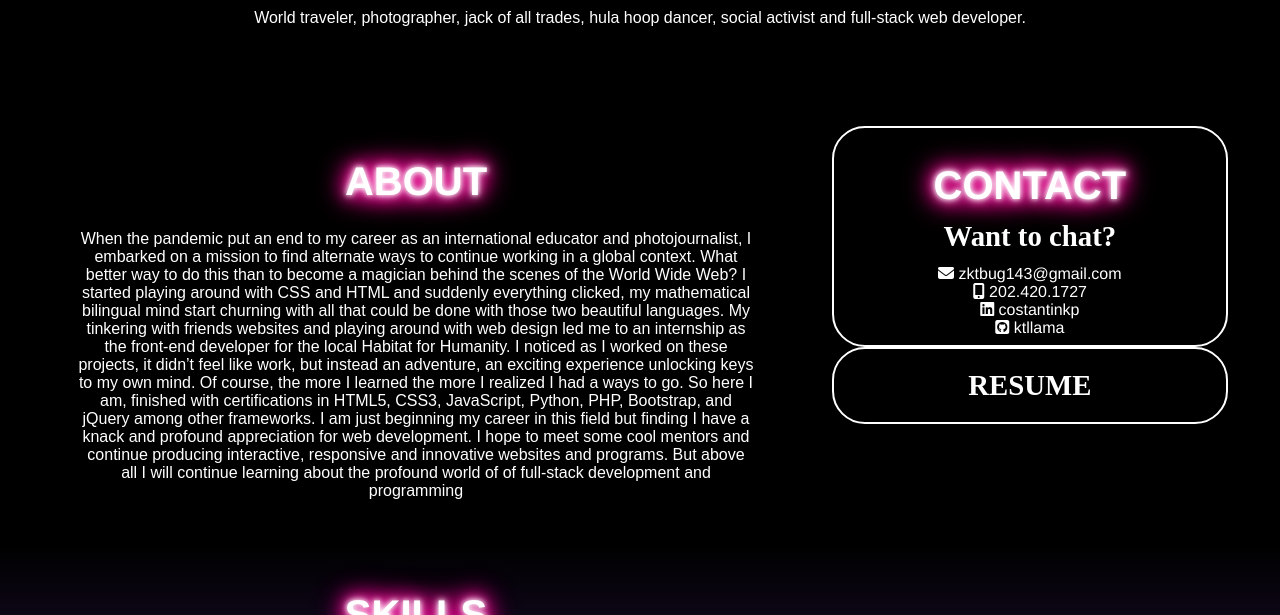
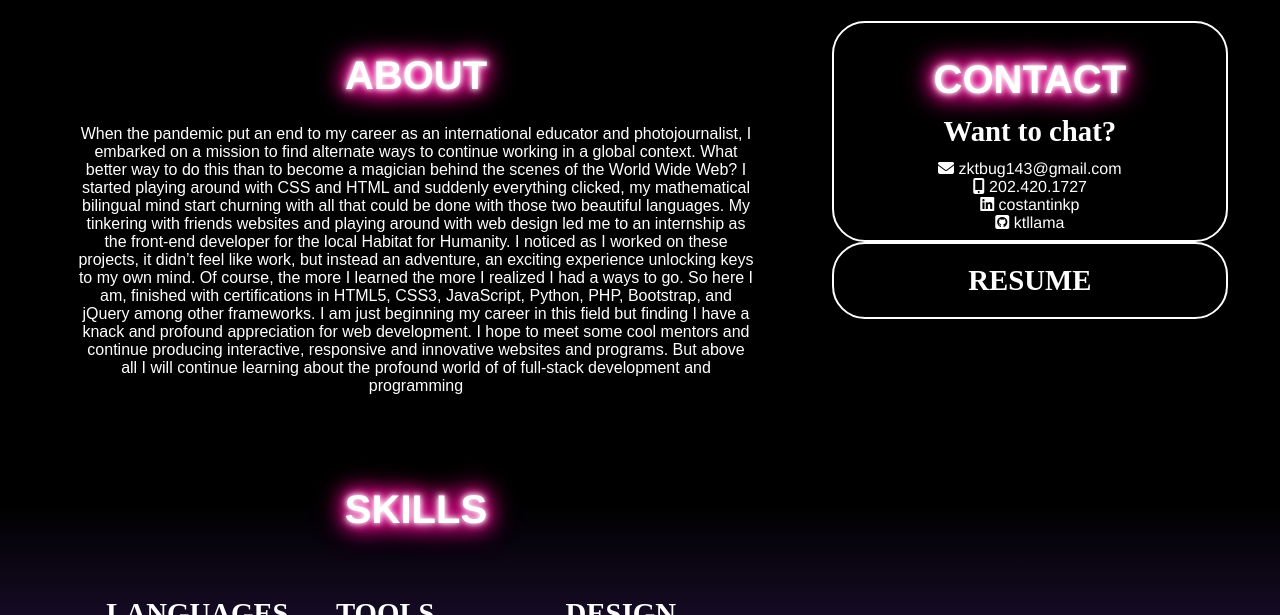
Before and after one commit to ktllama/portfolio, a plain HTML site: page index.html in a window 1280 px wide. Shown: the part 485-1100 px from the top of the page. Drawn offline with Linux system fonts and the light colour scheme; a web font is replaced by a local one.

Commit message:
Update index.html

```diff
--- a/index.html
+++ b/index.html
@@ -24,11 +24,7 @@
   </nav>
 
 
-  <br><br>
-<!-- https://danmarshall.github.io/google-font-to-svg-path/ -->
-
-<!-- cool gifs here 😎 -->
-<!-- https://giphy.com/ -->
+  <br><br><br>
 
 <div class="stars"><svg viewBox="0 0 300 50" aria-labelledby="myName" role="img">
   <title id="myName">Kt</title>
@@ -42,9 +38,6 @@
     <image class="cool-gif" href="https://tenor.com/view/aurora-northern-lights-beautiful-sky-gif-8732604.gif" x="0" y="0" width="100%" height="40%" preserveAspectRatio="xMidYMid slice"/>
   </g>
   </svg></div>
-<p>World traveler, photographer, jack of all trades, hula hoop dancer, social activist and full-stack web developer.</p>
-
-<br><br><br>
 
 <div id="about" class="leftside"><h1>ABOUT</h1>
 <p>When the pandemic put an end to my career as an international educator and photojournalist,
```
